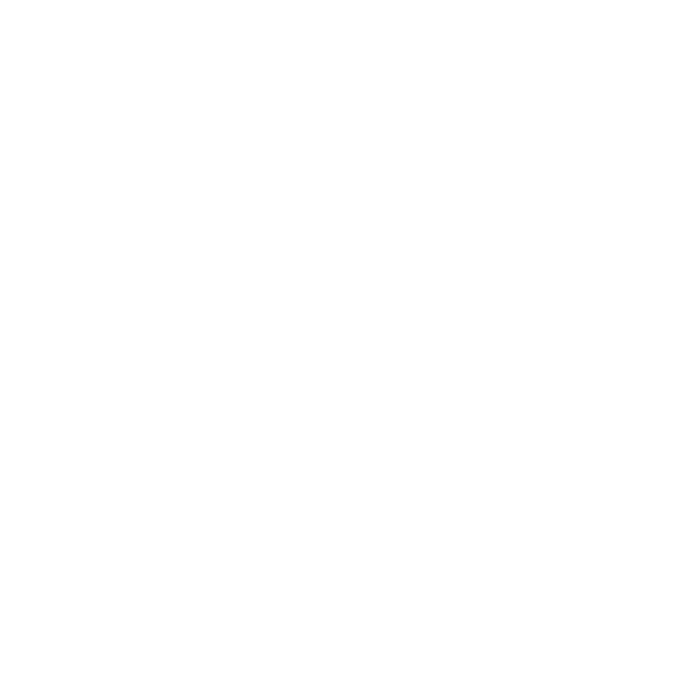
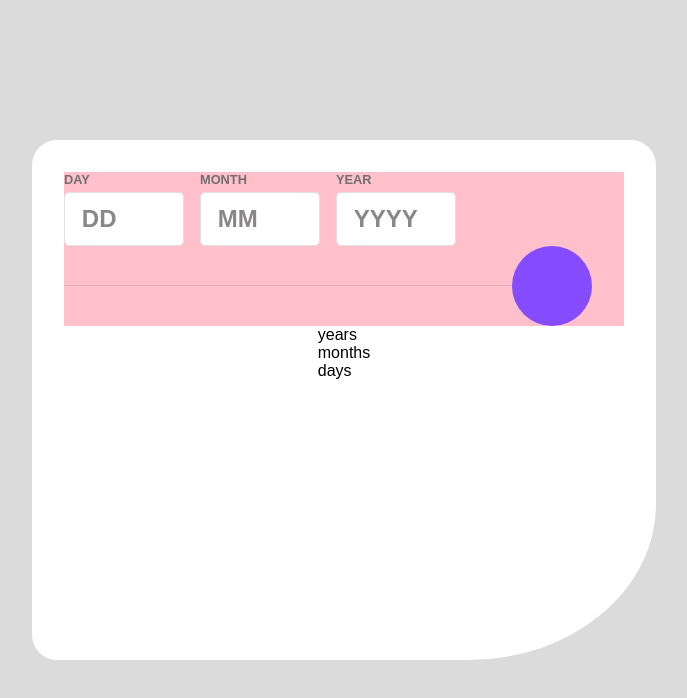
Before and after one commit to Mbungai-Francesco/Age-Calculator-app, a plain HTML site: page index.html in a window 1280 px wide. Shown: the whole page, without its empty margins (296-983 px from the left). Drawn offline with Linux system fonts and the light colour scheme.

Commit message:
html skeleton done..

```diff
--- a/index.html
+++ b/index.html
@@ -6,16 +6,43 @@
 
   <link rel="icon" type="image/png" sizes="32x32" href="./assets/images/favicon-32x32.png">
 
-  <title>Frontend Mentor | Age calculator app</title>
-
-  <!-- Feel free to remove these styles or customise in your own stylesheet 👍 -->
-  <style>
-    .attribution { font-size: 11px; text-align: center; }
-    .attribution a { color: hsl(228, 45%, 44%); }
-  </style>
+  <title>Age calculator app</title>
+  <link rel="stylesheet" href="./style.css">
+  <script src="./app.js" defer></script>
 </head>
 <body>
-
-
+  <main>
+    <div class="top">
+      <div class="inputGroup">
+        <label>
+          <p>DAY</p>
+          <input type="text" class="indates" placeholder="DD" min="1" max="7">
+        </label>
+        <label>
+          <p>MONTH</p>
+          <input type="text" class="indates" placeholder="MM" min="1" max="12">
+        </label>
+        <label>
+          <p>YEAR</p>
+          <input type="text" class="indates" placeholder="YYYY" min="1">
+        </label>
+      </div>
+      <div class="topBtn">
+        <div class="hr"></div>
+        <button class="btn"></button>
+      </div>
+    </div>
+    <div class="bottom">
+      <div class="outdates">
+        <p><span class="num"></span>years</p>
+      </div>
+      <div class="outdates">
+        <p><span class="num"></span>months</p>
+      </div>
+      <div class="outdates">
+        <p><span class="num"></span>days</p>
+      </div>
+    </div>
+  </main>
 </body>
 </html>
--- a/sass/style.sass
+++ b/sass/style.sass
@@ -0,0 +1,89 @@
+*
+  font-family: 'Poppins', sans-serif
+  margin: 0
+  padding: 0
+  box-sizing: border-box
+
+// ### Primary
+$Purple: hsl(259, 100%, 65%)
+$Light-red: hsl(0, 100%, 67%)
+
+// ### Neutral
+$White: hsl(0, 0%, 100%)
+$Off-white: hsl(0, 0%, 94%)
+$Light-grey: hsl(0, 0%, 86%)
+$Smokey-grey: hsl(0, 1%, 44%)
+$Off-black: hsl(0, 0%, 8%)
+$border-col: #8080803d
+
+body
+  background-color: $Light-grey
+  width: 100%
+  height: 100vh
+  display: flex
+  flex-direction: column
+  justify-content: center
+  align-items: center
+
+main
+  background-color: $White
+  height: 65vh
+  aspect-ratio: 1.2 / 1
+  display: flex
+  flex-direction: column
+  align-items: center
+  border-radius: 25px
+  padding: 2rem
+  border-bottom-right-radius: 30%
+  .top
+    background-color: pink
+    width: 100%
+    .inputGroup
+      display: flex
+      label
+        margin-right: 1rem
+        p
+          font-size: .8rem
+          color: $Smokey-grey
+          font-weight: 600
+          margin-bottom: .3rem
+        input
+          font-weight: 700
+          font-size: 1.5em
+          padding: .5em .7em
+          width: 5em
+          border: 1px solid $border-col
+          color: $Smokey-grey
+          border-radius: 5px
+          outline-color: #28282873
+          &::placeholder
+            color:#716f6fd6
+    .topBtn
+      display: flex
+      align-items: center
+      .hr
+        width: 80%
+        height: 1px
+        background-color: $border-col
+        margin: 1rem 0
+      .btn
+        background-color: $Purple
+        color: $White
+        width: 6em
+        aspect-ratio: 1 / 1
+        border: 0
+        border-radius: 50%
+        font-weight: 600
+        cursor: pointer
+        transition: background-color .3s
+        &:hover
+          background-color: $Light-red
+
+
+
+
+.attribution
+  font-size: 11px
+  text-align: center
+.attribution a
+  color: hsl(228, 45%, 44%)
```
Also changed, not shown: style.css, 1 other file.
